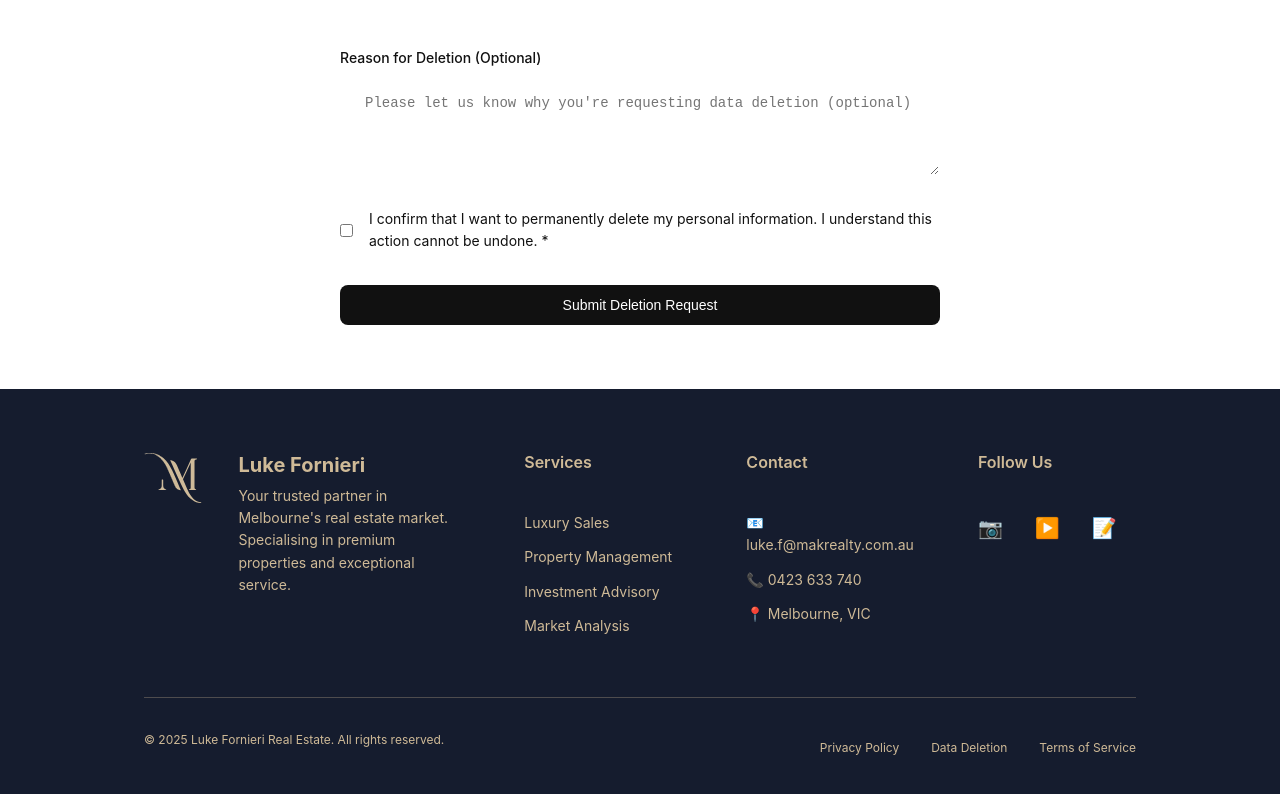
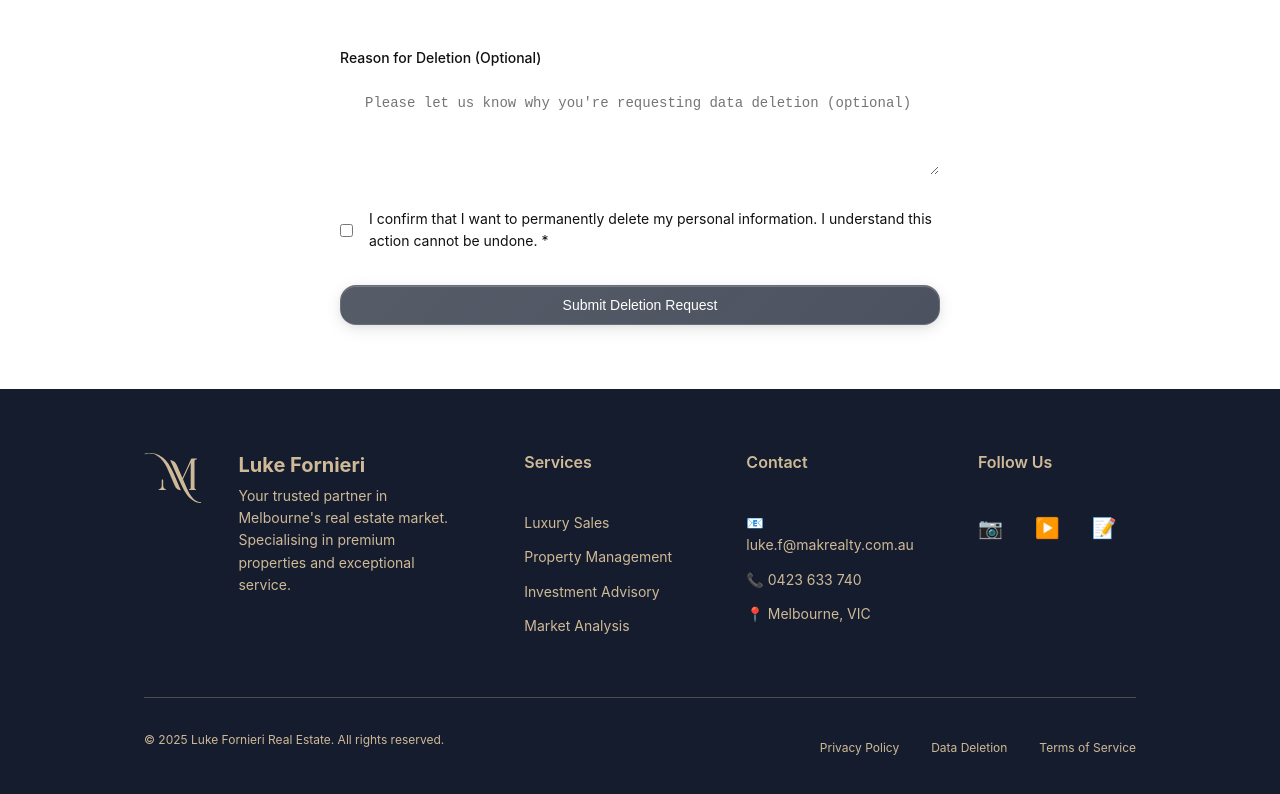
Before and after one commit to Imhermes1/LukeRealEstateSite, a Next.js app: page /deletion in a window 1280 px wide. Shown: the part 993-1787 px from the top of the page. Built offline with nearby package versions, Linux system fonts and the light colour scheme.

Commit message:
Add 3D glass button effects and fix testimonial grid layout - All buttons now have rounded corners with 3D glass semi-transparent effects, and all 4 testimonials fit in one uniform row

```diff
--- a/app/globals.css
+++ b/app/globals.css
@@ -359,10 +359,48 @@ a:focus-visible {
   font-weight: var(--font-weight-medium);
   line-height: 1;
   border: 1px solid transparent;
-  border-radius: var(--radius-base);
+  border-radius: 16px;
   cursor: pointer;
   transition: all var(--duration-fast) var(--ease-standard);
   text-decoration: none;
+  background: rgba(255, 255, 255, 0.15);
+  backdrop-filter: blur(12px) saturate(180%);
+  -webkit-backdrop-filter: blur(12px) saturate(180%);
+  box-shadow:
+    0 4px 16px rgba(0, 0, 0, 0.1),
+    0 2px 8px rgba(0, 0, 0, 0.05),
+    inset 0 1px 0 rgba(255, 255, 255, 0.2);
+  border: 1px solid rgba(255, 255, 255, 0.2);
+  position: relative;
+  overflow: hidden;
+}
+
+.btn::before {
+  content: '';
+  position: absolute;
+  top: 0;
+  left: 0;
+  right: 0;
+  bottom: 0;
+  background: linear-gradient(135deg, rgba(255,255,255,0.1) 0%, rgba(255,255,255,0.05) 100%);
+  border-radius: 16px;
+  pointer-events: none;
+}
+
+.btn:hover {
+  transform: translateY(-2px);
+  box-shadow:
+    0 8px 24px rgba(0, 0, 0, 0.15),
+    0 4px 12px rgba(0, 0, 0, 0.1),
+    inset 0 1px 0 rgba(255, 255, 255, 0.3);
+  border-color: rgba(255, 255, 255, 0.3);
+}
+
+.btn:active {
+  transform: translateY(0);
+  box-shadow:
+    0 2px 8px rgba(0, 0, 0, 0.1),
+    inset 0 1px 0 rgba(255, 255, 255, 0.1);
 }
 
 .btn:focus-visible {
@@ -371,40 +409,39 @@ a:focus-visible {
 }
 
 .btn-primary {
-  background-color: var(--color-primary);
+  background: rgba(21, 28, 46, 0.8);
   color: var(--color-btn-primary-text);
+  border-color: rgba(255, 255, 255, 0.2);
 }
 
 .btn-primary:hover {
-  background-color: var(--color-primary-hover);
+  background: rgba(21, 28, 46, 0.9);
   color: var(--color-btn-primary-text);
-  transform: translateY(-1px);
+  border-color: rgba(255, 255, 255, 0.3);
 }
 
 .btn-secondary {
-  background-color: var(--color-accent-navy);
+  background: rgba(207, 186, 151, 0.2);
   color: var(--color-accent-gold);
-  border: 1px solid var(--color-accent-gold);
+  border: 1px solid rgba(207, 186, 151, 0.3);
 }
 
 .btn-secondary:hover {
-  background-color: var(--color-accent-gold);
+  background: rgba(207, 186, 151, 0.3);
   color: var(--color-accent-navy);
-  border: 1px solid var(--color-accent-gold);
-  transform: translateY(-1px);
+  border: 1px solid rgba(207, 186, 151, 0.4);
 }
 
 .btn-secondary-invert {
-  background-color: var(--color-accent-gold);
+  background: rgba(207, 186, 151, 0.3);
   color: var(--color-accent-navy);
-  border: 1px solid var(--color-accent-navy);
+  border: 1px solid rgba(21, 28, 46, 0.3);
 }
 
 .btn-secondary-invert:hover {
-  background-color: var(--color-accent-navy);
+  background: rgba(21, 28, 46, 0.8);
   color: var(--color-accent-gold);
-  border: 1px solid var(--color-accent-gold);
-  transform: translateY(-1px);
+  border: 1px solid rgba(207, 186, 151, 0.4);
 }
 
 .btn-full-width {
@@ -415,14 +452,33 @@ a:focus-visible {
   font-size: var(--font-size-lg);
   font-weight: var(--font-weight-semibold);
   padding: var(--space-10) var(--space-20);
-  border-radius: var(--radius-lg);
-  box-shadow: 0 4px 14px rgba(21, 28, 46, 0.4);
+  border-radius: 20px;
+  background: rgba(21, 28, 46, 0.8);
+  backdrop-filter: blur(16px) saturate(180%);
+  -webkit-backdrop-filter: blur(16px) saturate(180%);
+  box-shadow:
+    0 8px 24px rgba(21, 28, 46, 0.3),
+    0 4px 12px rgba(21, 28, 46, 0.2),
+    inset 0 1px 0 rgba(255, 255, 255, 0.2);
+  border: 1px solid rgba(255, 255, 255, 0.2);
   transition: all var(--duration-normal) var(--ease-standard);
 }
 
 .btn-hero-large:hover {
   transform: translateY(-3px);
-  box-shadow: 0 6px 20px rgba(21, 28, 46, 0.5);
+  background: rgba(21, 28, 46, 0.9);
+  box-shadow:
+    0 12px 32px rgba(21, 28, 46, 0.4),
+    0 6px 16px rgba(21, 28, 46, 0.3),
+    inset 0 1px 0 rgba(255, 255, 255, 0.3);
+  border-color: rgba(255, 255, 255, 0.3);
+}
+
+.btn-hero-large:active {
+  transform: translateY(-1px);
+  box-shadow:
+    0 4px 12px rgba(21, 28, 46, 0.3),
+    inset 0 1px 0 rgba(255, 255, 255, 0.1);
 }
 
 .sticky-header {
@@ -2405,6 +2461,11 @@ a:focus-visible {
   display: grid;
   grid-template-columns: repeat(4, 1fr);
   gap: var(--space-12);
+  align-items: stretch;
+}
+.testimonials-grid-4 .testimonial {
+  height: auto;
+  min-height: 120px;
 }
 @media (max-width: 1100px) {
   .testimonials-grid-4 {
@@ -2416,6 +2477,7 @@ a:focus-visible {
     grid-template-columns: 1fr;
   }
 }
+
 .compact-testimonial {
   padding: var(--space-8) var(--space-8);
   min-height: 100px;
```
